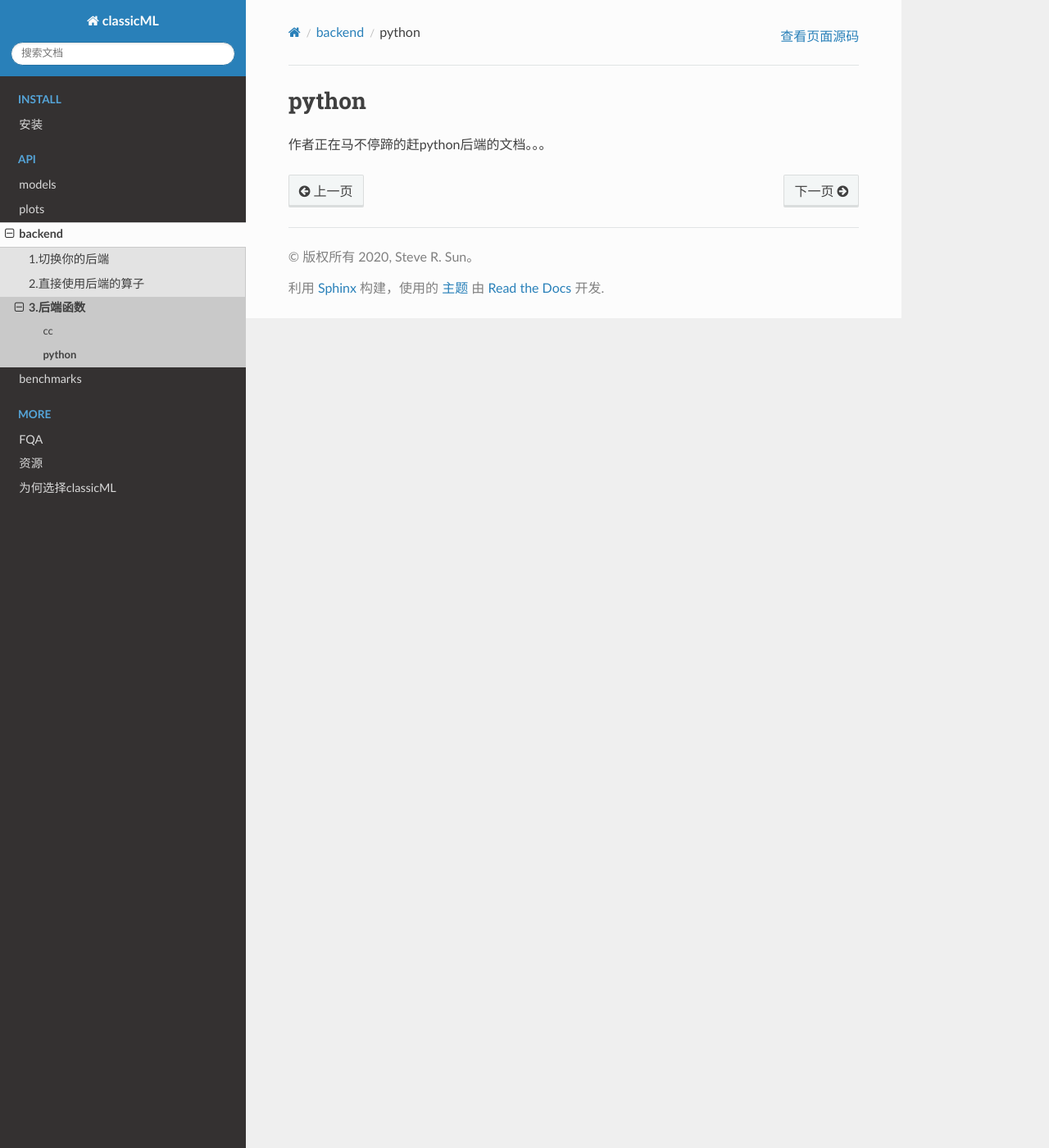
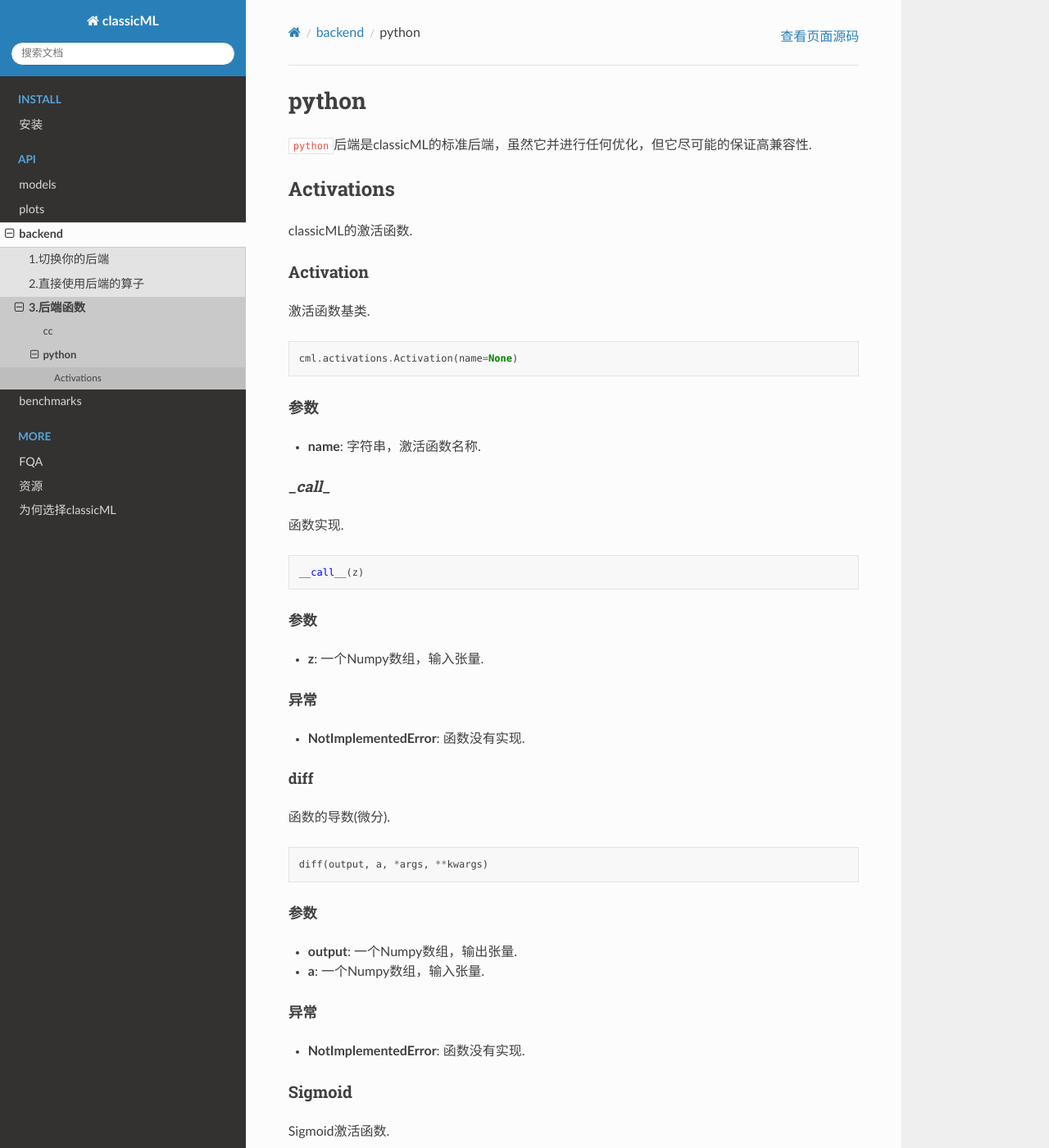
Before and after one commit to sun1638650145/classicML, a Sphinx documentation site: the page built from docs/source/backend/python.md, in a window 1280 px wide and 1400 px high. Shown: the whole window at 82% size. Built offline with Sphinx 7.4.7 and the Read the Docs theme 2.0.0, drawn with Linux system fonts in a browser that asks for light colours; some of the changed text lies outside the part shown.

Commit message:
update docs/backend/activation

````diff
--- a/docs/source/backend/python.md
+++ b/docs/source/backend/python.md
@@ -1,3 +1,98 @@
 # python
 
-作者正在马不停蹄的赶python后端的文档。。。
+```python```后端是classicML的标准后端，虽然它并进行任何优化，但它尽可能的保证高兼容性.
+
+## Activations
+
+classicML的激活函数.
+
+### Activation
+
+激活函数基类.
+
+```python
+cml.activations.Activation(name=None)
+```
+
+#### 参数
+
+* <b>name</b>: 字符串，激活函数名称.
+
+#### \__call__
+
+函数实现.
+
+```python
+__call__(z)
+```
+
+##### 参数
+
+* <b>z</b>: 一个Numpy数组，输入张量.
+
+##### 异常
+
+* <b>NotImplementedError</b>: 函数没有实现.
+
+#### diff
+
+函数的导数(微分).
+
+```python
+diff(output, a, *args, **kwargs)
+```
+
+##### 参数
+
+* <b>output</b>: 一个Numpy数组，输出张量.
+* <b>a</b>: 一个Numpy数组，输入张量.
+
+##### 异常
+
+* <b>NotImplementedError</b>: 函数没有实现.
+
+### Sigmoid
+
+Sigmoid激活函数.
+
+```python
+cml.activations.Sigmoid(name='sigmoid')
+```
+
+#### 参数
+
+* <b>name</b>: 字符串，激活函数名称.
+
+#### \__call__
+
+函数实现.
+
+```python
+__call__(z)
+```
+
+##### 参数
+
+* <b>z</b>: 一个Numpy数组，输入张量.
+
+##### 返回
+
+经过激活后的张量.
+
+#### diff
+
+Sigmoid的导数(微分).
+
+```python
+diff(output, a, *args, **kwargs)
+```
+
+##### 参数
+
+* <b>output</b>: 一个Numpy数组，输出张量.
+* <b>a</b>: 一个Numpy数组，输入张量.
+* <b>y_true</b>: numpy.ndarray，真实的标签.
+
+##### 返回
+
+Sigmoid的导数(微分).
````
Also changed, not shown: README.md (+1 -1 lines), 1 other file.
